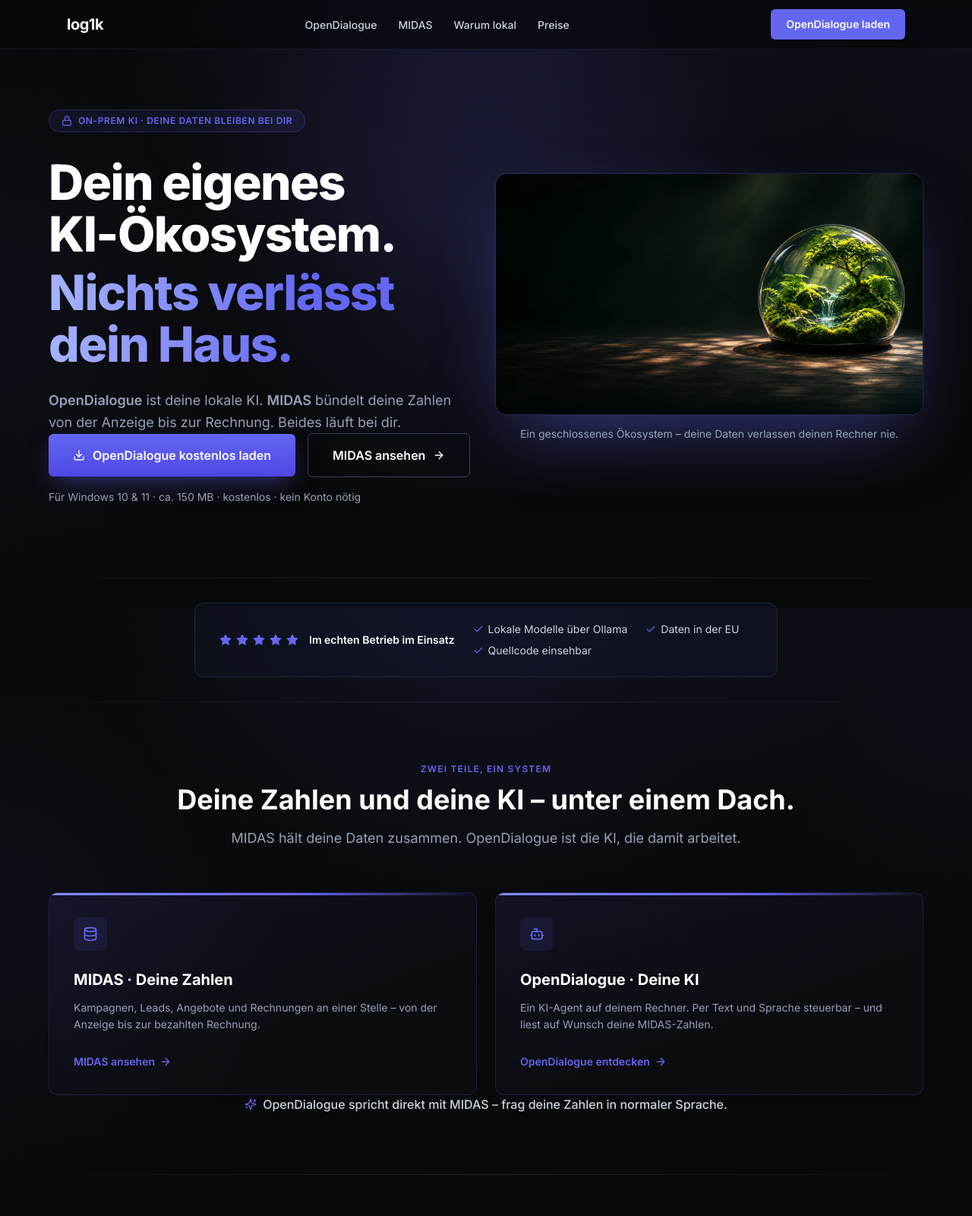
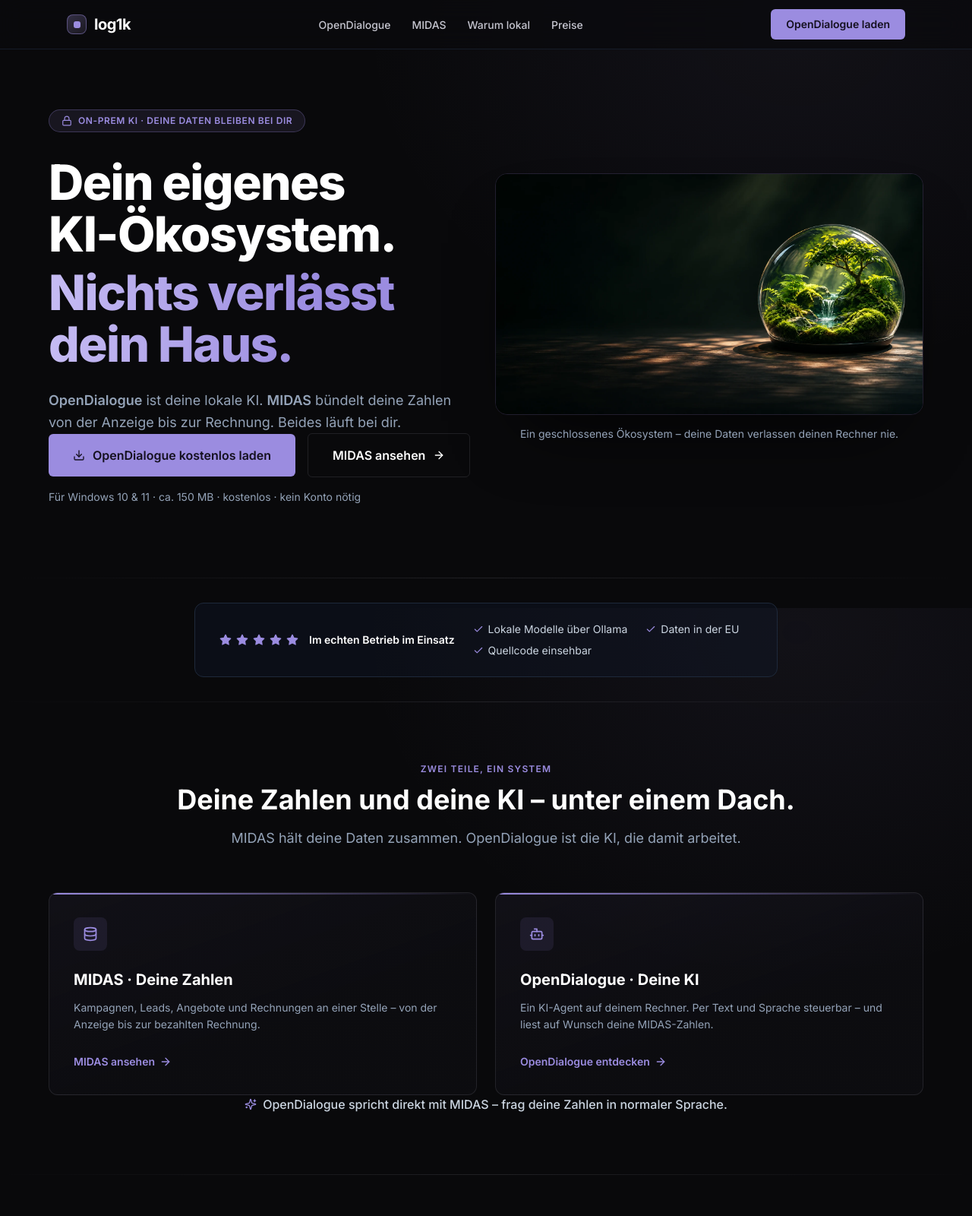
Before and after one commit to ThekoMacol/Logikseiteneu, a plain HTML site: page index.html in a window 1280 px wide. Shown: the top 1600 px of the page at 76% size. Drawn offline with Linux system fonts and the light colour scheme.

Commit message:
Restyle homepage to a calm, brand-consistent theme
Rework the visual design toward a quieter look that sits better with the
terrarium hero, while staying consistent with the OpenDialogue app:

- Switch accent from bright indigo to a muted, calm violet; retheme the
  tw.css brand utilities via local overrides so the whole page follows
- Remove the glow effects (hero glow, colored card/CTA shadows, multi
  radial background) in favor of a single faint ambient and neutral depth
- Flatten primary buttons to a solid calm violet with dark text
- Add a violet logo mark in the nav as a shared brand anchor with the app
- Softer card borders, calmer hovers, more restrained image framing

Co-Authored-By: Claude Opus 4.8 <noreply@anthropic.com>
Claude-Session: https://claude.ai/code/session_01DqryBGtr8ZKgaUYKnGtKzf

```diff
--- a/index.html
+++ b/index.html
@@ -64,27 +64,45 @@
     })();
   </script>
   <style>
-    :root { --brand:#6366f1; --brand-2:#818cf8; --brand-dark:#4f46e5; }
+    /* ---- Calm theme · muted violet accent (brand-consistent with OpenDialogue) ---- */
+    :root {
+      --bg:#0a0a0d;
+      --accent:#9b8ce0;       /* muted, calm violet */
+      --accent-2:#b0a4ee;     /* hover */
+      --accent-ink:#14101f;   /* dark text on the violet button */
+      --line:rgba(196,196,214,0.12);
+    }
     body {
       font-family: 'Inter', system-ui, sans-serif;
-      background-color:#08080b;
-      background-image:
-        radial-gradient(55rem 50rem at 50% -8%, rgba(99,102,241,0.13), transparent 60%),
-        radial-gradient(45rem 40rem at 100% 10%, rgba(99,102,241,0.06), transparent 55%),
-        radial-gradient(42rem 46rem at 0% 52%, rgba(99,102,241,0.05), transparent 55%);
+      background-color:var(--bg);
+      /* one faint, calm ambient instead of several glows */
+      background-image: radial-gradient(60rem 48rem at 82% 4%, rgba(155,140,224,0.06), transparent 60%);
       background-attachment: fixed;
     }
     .nav-blur {
-      backdrop-filter: blur(16px) saturate(140%);
-      -webkit-backdrop-filter: blur(16px) saturate(140%);
-      background: rgba(8, 8, 11, 0.70);
+      backdrop-filter: blur(16px) saturate(130%);
+      -webkit-backdrop-filter: blur(16px) saturate(130%);
+      background: rgba(10, 10, 13, 0.72);
     }
 
-    /* nav links (own styling: tw.css has no md:flex display utility) */
-    .nav-links { display: none; align-items: center; gap: 1.75rem; }
-    .nav-links a { color:#cbd5e1; font-size:.875rem; font-weight:500; transition: color .2s ease; }
-    .nav-links a:hover { color:#fff; }
-    @media (min-width: 768px) { .nav-links { display: flex; } }
+    /* violet logo mark = shared brand anchor with the OpenDialogue app */
+    .logo-mark {
+      width: 26px; height: 26px; border-radius: 8px;
+      background: linear-gradient(145deg, #332f45, #1a1820);
+      border: 1px solid rgba(155,140,224,0.45);
+      display: inline-flex; align-items: center; justify-content: center;
+    }
+    .logo-mark::after { content:""; width:9px; height:9px; border-radius:3px; background: var(--accent); }
+
+    /* retheme Tailwind brand utilities (tw.css ships indigo) to the calm violet */
+    .text-brand { color: var(--accent); }
+    .bg-brand { background-color: var(--accent); }
+    .bg-brand\/10 { background-color: rgba(155,140,224,0.10); }
+    .bg-brand\/5 { background-color: rgba(155,140,224,0.05); }
+    .border-brand\/25 { border-color: rgba(155,140,224,0.28); }
+    .border-brand\/30 { border-color: rgba(155,140,224,0.32); }
+    .fill-brand { fill: var(--accent); }
+    .hover\:bg-brand-dark:hover { background-color: var(--accent-2); }
 
     /* nav-link jumps land below the fixed header */
     section[id] { scroll-margin-top: 5rem; }
@@ -92,10 +110,10 @@
     /* soft gradient section dividers instead of hard full-width lines */
     main > section.border-t {
       border-top: 1px solid transparent;
-      border-image: linear-gradient(to right, transparent, rgba(148,163,184,0.16), transparent) 1;
+      border-image: linear-gradient(to right, transparent, rgba(196,196,214,0.12), transparent) 1;
     }
 
-    /* big hero headline – full control via clamp, independent of tw text sizes */
+    /* big hero headline – full control via clamp */
     .display {
       font-size: clamp(2.5rem, 5.2vw, 4rem);
       line-height: 1.07;
@@ -103,29 +121,28 @@
       font-weight: 800;
     }
 
-    /* feature cards: depth + hover lift */
+    /* feature cards: calm, subtle, no colored glow */
     .gradient-card {
-      background: linear-gradient(160deg, rgba(99,102,241,0.09) 0%, rgba(18,18,26,0.35) 60%);
-      border: 1px solid rgba(99,102,241,0.16);
-      transition: transform .28s ease, border-color .28s ease, box-shadow .28s ease;
+      background: linear-gradient(160deg, rgba(155,140,224,0.05) 0%, rgba(18,18,24,0.35) 60%);
+      border: 1px solid var(--line);
+      transition: transform .28s ease, border-color .28s ease;
     }
     .gradient-card:hover {
-      transform: translateY(-5px);
-      border-color: rgba(99,102,241,0.5);
-      box-shadow: 0 18px 50px -18px rgba(99,102,241,0.38);
+      transform: translateY(-4px);
+      border-color: rgba(155,140,224,0.35);
     }
 
-    /* product pillar cards (a touch larger, with top accent) */
+    /* product pillar cards */
     .pillar {
       position: relative;
-      background: linear-gradient(160deg, rgba(99,102,241,0.10) 0%, rgba(18,18,26,0.40) 62%);
-      border: 1px solid rgba(99,102,241,0.18);
+      background: linear-gradient(160deg, rgba(155,140,224,0.06) 0%, rgba(18,18,24,0.40) 62%);
+      border: 1px solid var(--line);
       overflow: hidden;
     }
     .pillar::before {
       content: "";
-      position: absolute; inset: 0 0 auto 0; height: 3px;
-      background: linear-gradient(90deg, #818cf8, #6366f1 60%, transparent);
+      position: absolute; inset: 0 0 auto 0; height: 2px;
+      background: linear-gradient(90deg, var(--accent), transparent);
     }
 
     /* accordion */
@@ -134,41 +151,42 @@
     .accordion-chevron { transition: transform 0.32s ease; }
     .accordion-chevron.rotated { transform: rotate(180deg); }
     .accordion-item { transition: border-color .2s ease; }
-    .accordion-item:hover { border-color: rgba(99,102,241,0.35); }
+    .accordion-item:hover { border-color: rgba(155,140,224,0.3); }
 
     input:focus, textarea:focus {
       outline: none;
-      border-color: var(--brand);
-      box-shadow: 0 0 0 2px rgba(99,102,241,0.18);
+      border-color: var(--accent);
+      box-shadow: 0 0 0 2px rgba(155,140,224,0.18);
     }
 
-    /* primary CTA: gradient + glow */
+    /* primary button: calm, flat violet (no glow) */
     .cta {
-      background-image: linear-gradient(180deg, #6366f1, #4f46e5);
-      box-shadow: 0 12px 34px -10px rgba(99,102,241,0.55);
-      transition: box-shadow .25s ease, transform .2s ease;
+      background: var(--accent);
+      color: var(--accent-ink);
+      transition: background-color .2s ease, transform .2s ease;
     }
-    .cta:hover { box-shadow: 0 16px 46px -10px rgba(99,102,241,0.78); transform: translateY(-1px); }
+    .cta:hover { background: var(--accent-2); transform: translateY(-1px); }
 
     /* secondary (outline) button */
-    .btn-ghost { border:1px solid #334155; transition: background-color .2s ease, border-color .2s ease; }
-    .btn-ghost:hover { background:#1e293b; border-color:#475569; }
+    .btn-ghost { border:1px solid var(--line); transition: background-color .2s ease, border-color .2s ease; }
+    .btn-ghost:hover { background:rgba(255,255,255,0.03); border-color:rgba(196,196,214,0.24); }
+
+    /* small pill badge */
+    .badge-accent { background: var(--accent); color: var(--accent-ink); }
 
     /* gradient text accents */
-    .hero-accent { background: linear-gradient(92deg, #a5b4fc, #6366f1 62%); -webkit-background-clip: text; background-clip: text; color: transparent; }
-    .stat-num { background: linear-gradient(180deg,#ffffff,#b9bcff); -webkit-background-clip: text; background-clip: text; color: transparent; }
-    .stat-band { background: linear-gradient(135deg, rgba(99,102,241,0.11), rgba(99,102,241,0.02)); }
+    .hero-accent { background: linear-gradient(92deg, #c6bcf3, #9b8ce0 62%); -webkit-background-clip: text; background-clip: text; color: transparent; }
+    .stat-num { background: linear-gradient(180deg,#ffffff,#d6cff2); -webkit-background-clip: text; background-clip: text; color: transparent; }
+    .stat-band { background: linear-gradient(135deg, rgba(155,140,224,0.09), rgba(155,140,224,0.02)); }
 
-    /* dashboard screenshot frame */
-    .shot-frame { box-shadow: 0 40px 90px -30px rgba(99,102,241,0.45), 0 0 0 1px rgba(255,255,255,0.05); }
-
-    /* hero terrarium image */
+    /* image frames: calm neutral depth, subtle violet edge */
+    .shot-frame { box-shadow: 0 40px 90px -34px rgba(0,0,0,0.78), 0 0 0 1px rgba(255,255,255,0.04); }
     .hero-shot { position: relative; }
     .hero-shot img {
       width: 100%; height: auto; display: block;
       border-radius: 1rem;
-      border: 1px solid rgba(99,102,241,0.22);
-      box-shadow: 0 40px 100px -32px rgba(99,102,241,0.55), 0 0 0 1px rgba(255,255,255,0.04);
+      border: 1px solid rgba(155,140,224,0.16);
+      box-shadow: 0 50px 95px -42px rgba(0,0,0,0.82);
     }
     .hero-shot figcaption { margin-top: .9rem; }
 
@@ -177,7 +195,7 @@
     .reveal.in { opacity: 1; transform: none; }
     @media (prefers-reduced-motion: reduce){ .reveal { opacity: 1 !important; transform: none !important; transition: none; } }
 
-    .ts-card{max-width:680px;margin:0 auto;background:linear-gradient(160deg,rgba(99,102,241,0.07),rgba(14,14,17,0.6));border:1px solid #27272a;border-radius:18px;padding:34px;}
+    .ts-card{max-width:680px;margin:0 auto;background:linear-gradient(160deg,rgba(155,140,224,0.05),rgba(14,14,18,0.6));border:1px solid #23232a;border-radius:18px;padding:34px;}
     .ts-top{display:flex;align-items:center;gap:14px;margin-bottom:18px;}
     .ts-avatar{width:52px;height:52px;border-radius:50%;object-fit:cover;border:1px solid #27272a;}
     .ts-name{display:flex;align-items:center;gap:6px;font-weight:600;color:#fafafa;font-size:16px;}
@@ -185,16 +203,12 @@
     .ts-role{color:#a1a1aa;font-size:13px;margin-top:2px;}
     .ts-stars{margin-left:auto;color:#fbbf24;letter-spacing:2px;font-size:15px;}
     .ts-quote{color:#d4d4d8;font-size:16px;line-height:1.78;margin:0;}
-    .hero-glow {
-      position: absolute;
-      width: 820px;
-      height: 820px;
-      background: radial-gradient(circle, rgba(99,102,241,0.14) 0%, transparent 68%);
-      pointer-events: none;
-      left: 50%;
-      transform: translateX(-50%);
-      top: -120px;
-    }
+
+    /* nav links (own styling: tw.css has no md:flex display utility) */
+    .nav-links { display: none; align-items: center; gap: 1.75rem; }
+    .nav-links a { color:#c6c6d0; font-size:.875rem; font-weight:500; transition: color .2s ease; }
+    .nav-links a:hover { color:#fff; }
+    @media (min-width: 768px) { .nav-links { display: flex; } }
   </style>
 </head>
 <body class="bg-zinc-950 text-white antialiased">
@@ -202,14 +216,17 @@
   <!-- NAV -->
   <header class="fixed top-0 left-0 right-0 z-50 nav-blur border-b border-slate-800/60">
     <div class="max-w-6xl mx-auto px-6 h-16 flex items-center justify-between">
-      <a href="/" class="text-white font-bold text-xl tracking-tight hover:opacity-80 transition-opacity">log1k</a>
+      <a href="/" class="flex items-center gap-2.5 hover:opacity-80 transition-opacity">
+        <span class="logo-mark"></span>
+        <span class="text-white font-bold text-xl tracking-tight">log1k</span>
+      </a>
       <nav class="nav-links">
         <a href="#opendialogue">OpenDialogue</a>
         <a href="#midas">MIDAS</a>
         <a href="#onprem">Warum lokal</a>
         <a href="#preise">Preise</a>
       </nav>
-      <a href="https://download.log1k.de/opendialogue/OpenDialogue-Setup.exe" class="bg-brand hover:bg-brand-dark text-white text-sm font-semibold px-5 py-2.5 rounded-md transition-colors duration-200">
+      <a href="https://download.log1k.de/opendialogue/OpenDialogue-Setup.exe" class="cta text-sm font-semibold px-5 py-2.5 rounded-md">
         OpenDialogue laden
       </a>
     </div>
@@ -218,7 +235,6 @@
   <main>
   <!-- HERO -->
   <section class="relative pt-36 pb-24 px-6 overflow-hidden">
-    <div class="hero-glow"></div>
     <div class="relative max-w-6xl mx-auto grid md:grid-cols-2 gap-6 items-center">
       <div>
         <div class="inline-flex items-center gap-2 bg-brand/10 border border-brand/25 text-brand text-xs font-semibold px-4 py-1.5 rounded-full mb-8 tracking-wider uppercase">
@@ -233,7 +249,7 @@
           <strong class="text-slate-200 font-semibold">OpenDialogue</strong> ist deine lokale KI. <strong class="text-slate-200 font-semibold">MIDAS</strong> bündelt deine Zahlen von der Anzeige bis zur Rechnung. Beides läuft bei dir.
         </p>
         <div class="flex flex-col sm:flex-row items-center gap-4">
-          <a href="https://download.log1k.de/opendialogue/OpenDialogue-Setup.exe" class="cta inline-flex items-center gap-2.5 text-white font-semibold px-8 py-4 rounded-md text-base">
+          <a href="https://download.log1k.de/opendialogue/OpenDialogue-Setup.exe" class="cta inline-flex items-center gap-2.5 font-semibold px-8 py-4 rounded-md text-base">
             <i data-lucide="download" class="w-4 h-4"></i>
             OpenDialogue kostenlos laden
           </a>
@@ -367,7 +383,7 @@
 
       <div class="text-center">
         <div class="flex flex-col sm:flex-row items-center justify-center gap-4">
-          <a href="https://download.log1k.de/opendialogue/OpenDialogue-Setup.exe" class="cta inline-flex items-center gap-2.5 text-white font-semibold px-8 py-4 rounded-md text-base">
+          <a href="https://download.log1k.de/opendialogue/OpenDialogue-Setup.exe" class="cta inline-flex items-center gap-2.5 font-semibold px-8 py-4 rounded-md text-base">
             <i data-lucide="download" class="w-4 h-4"></i>
             Kostenlos herunterladen
           </a>
@@ -534,7 +550,7 @@
           <div>
             <div class="ts-name">
               Julius Stephan
-              <svg class="ts-verified" viewBox="0 0 24 24" width="16" height="16"><path fill="#6366f1" d="M12 1l2.4 2.4 3.3-.5.5 3.3L21 9.6l-1.5 3 1.5 3-2.3 2.4-.5 3.3-3.3-.5L12 23l-2.4-2.2-3.3.5-.5-3.3L3 15.6l1.5-3L3 9.6l2.3-2.4.5-3.3 3.3.5z"/><path fill="#fff" d="M10.6 14.6l-2-2-1.1 1.1 3.1 3.1 5.3-5.3-1.1-1.1z"/></svg>
+              <svg class="ts-verified" viewBox="0 0 24 24" width="16" height="16"><path fill="#9b8ce0" d="M12 1l2.4 2.4 3.3-.5.5 3.3L21 9.6l-1.5 3 1.5 3-2.3 2.4-.5 3.3-3.3-.5L12 23l-2.4-2.2-3.3.5-.5-3.3L3 15.6l1.5-3L3 9.6l2.3-2.4.5-3.3 3.3.5z"/><path fill="#fff" d="M10.6 14.6l-2-2-1.1 1.1 3.1 3.1 5.3-5.3-1.1-1.1z"/></svg>
             </div>
             <div class="ts-role">Verifizierte Empfehlung &middot; LinkedIn</div>
           </div>
@@ -613,7 +629,7 @@
         <!-- MIDAS: hervorgehoben -->
         <div class="relative bg-brand/5 border border-brand/30 rounded-xl p-8 flex flex-col">
           <div class="absolute -top-3.5 left-1/2 -translate-x-1/2">
-            <span class="bg-brand text-white text-xs font-bold px-4 py-1.5 rounded-full whitespace-nowrap shadow-lg shadow-brand/30">
+            <span class="badge-accent text-xs font-bold px-4 py-1.5 rounded-full whitespace-nowrap shadow-lg">
               Das Umsatzprodukt
             </span>
           </div>
@@ -632,7 +648,7 @@
             <li class="flex items-start gap-3 text-sm text-slate-300"><i data-lucide="check" class="w-4 h-4 text-brand mt-0.5 shrink-0"></i>Anbindung an OpenDialogue</li>
             <li class="flex items-start gap-3 text-sm text-slate-300"><i data-lucide="check" class="w-4 h-4 text-brand mt-0.5 shrink-0"></i>Daten in der EU &middot; 12 Monate Mindestlaufzeit</li>
           </ul>
-          <a href="#kontakt" class="cta block text-center text-white font-semibold px-6 py-3.5 rounded-md text-sm">
+          <a href="#kontakt" class="cta block text-center font-semibold px-6 py-3.5 rounded-md text-sm">
             Gespräch vereinbaren
           </a>
         </div>
@@ -755,7 +771,7 @@
               class="w-full bg-slate-800/60 border border-slate-700 rounded-md px-4 py-3 text-white placeholder-slate-500 text-sm transition-all resize-none"></textarea>
           </div>
           <button type="submit" id="auditSubmit"
-            class="cta w-full text-white font-semibold py-4 rounded-md flex items-center justify-center gap-2">
+            class="cta w-full font-semibold py-4 rounded-md flex items-center justify-center gap-2">
             Kostenloses Gespräch anfragen
             <i data-lucide="arrow-right" class="w-4 h-4"></i>
           </button>
```
